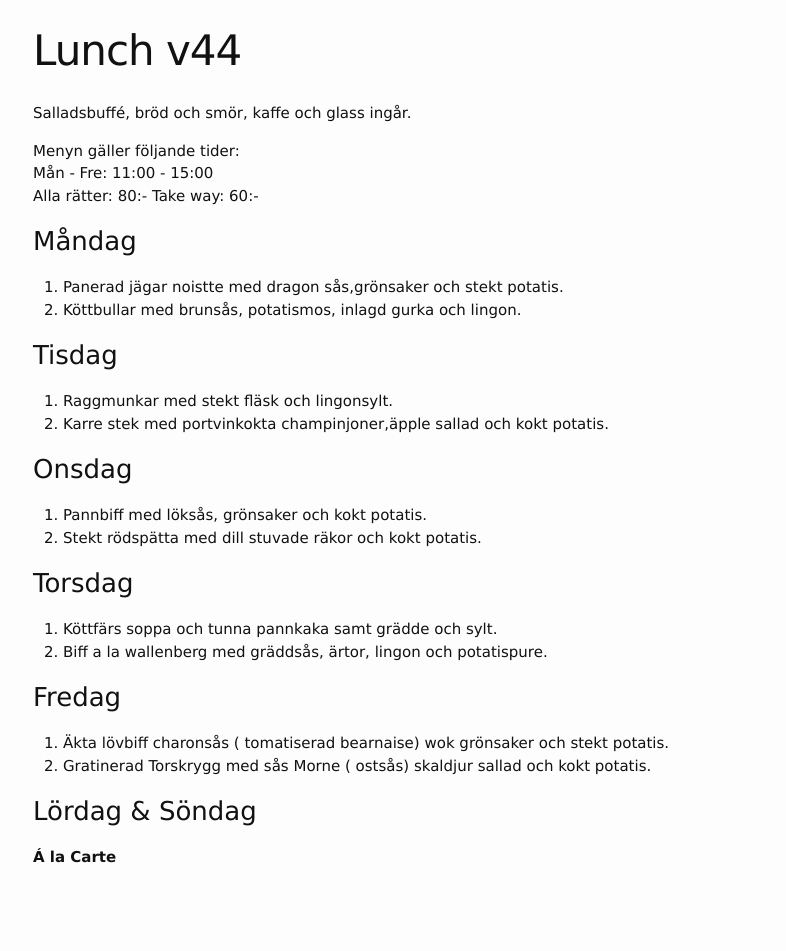
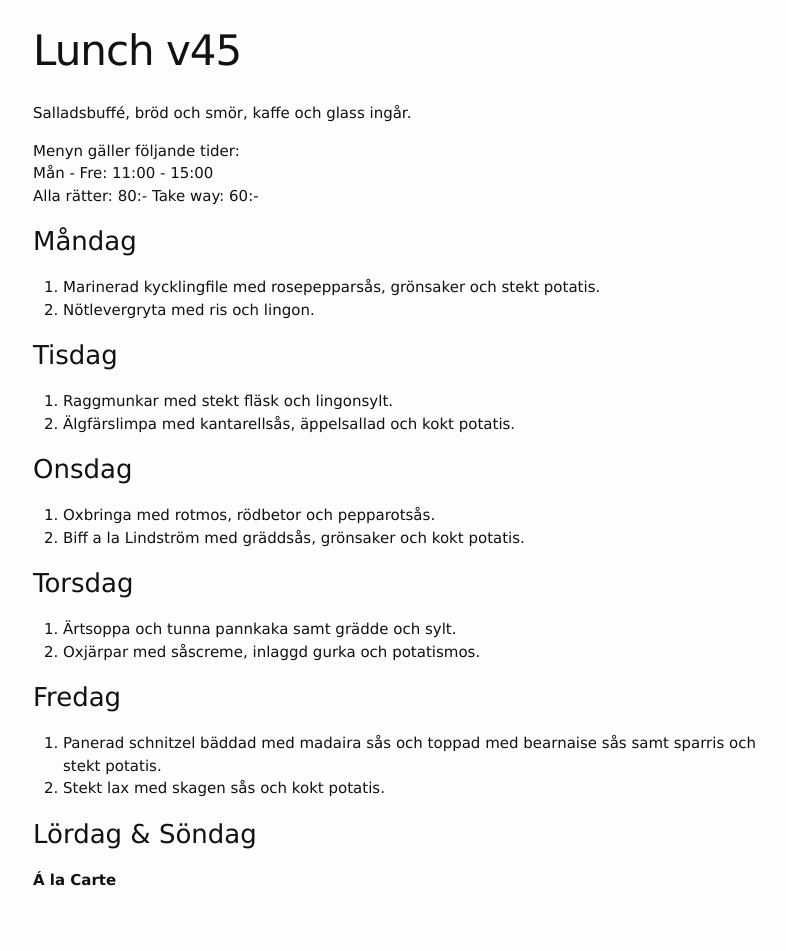
Before and after one commit to FarInn62/farinn62.github.io, a Jekyll site: the page built from lunch.md, in a window 1280 px wide. Shown: the whole page, without its empty margins (237-1023 px from the left). Built offline with Jekyll 4.4.1, drawn with Linux system fonts in a browser that asks for light colours; before the commit the page ends 929 px from its top, so only the background shows below that.

Commit message:
Update lunch.md

```diff
--- a/lunch.md
+++ b/lunch.md
@@ -1,6 +1,6 @@
 ---
 layout: foodmenu
-title: Lunch v44
+title: Lunch v45
 permalink: /lunch/
 published: true
 ---
@@ -12,29 +12,29 @@ Alla rätter: 80:- Take way: 60:-
 
 ### Måndag
 
-1. Panerad jägar noistte med dragon sås,grönsaker och stekt potatis.
-2. Köttbullar med brunsås, potatismos, inlagd gurka och lingon.
+1. Marinerad kycklingfile med rosepepparsås, grönsaker och stekt potatis.
+2. Nötlevergryta med ris och lingon.
 
 ### Tisdag
 
 1. Raggmunkar med stekt fläsk och lingonsylt.
-2. Karre stek med portvinkokta champinjoner,äpple sallad och kokt potatis.
+2. Älgfärslimpa med kantarellsås, äppelsallad och kokt potatis.
 
 ### Onsdag
 
-1. Pannbiff med löksås, grönsaker och kokt potatis.
-2. Stekt rödspätta med dill stuvade räkor och kokt potatis.
+1. Oxbringa med rotmos, rödbetor och pepparotsås.
+2. Biff a la Lindström med gräddsås, grönsaker och kokt potatis.
 
 ### Torsdag
 
-1. Köttfärs soppa och tunna pannkaka samt grädde och sylt.
-2. Biff a la wallenberg med gräddsås, ärtor, lingon och potatispure.
+1. Ärtsoppa och tunna pannkaka samt grädde och sylt.
+2. Oxjärpar med såscreme, inlaggd gurka och potatismos.
 
 
 ### Fredag
 
-1. Äkta lövbiff charonsås ( tomatiserad bearnaise) wok grönsaker och stekt potatis.
-2. Gratinerad Torskrygg med sås Morne ( ostsås) skaldjur sallad och kokt potatis.
+1. Panerad schnitzel bäddad med madaira sås och toppad med bearnaise sås samt sparris och stekt potatis.
+2. Stekt lax med skagen sås och kokt potatis.
 
 
 ### Lördag & Söndag
```
